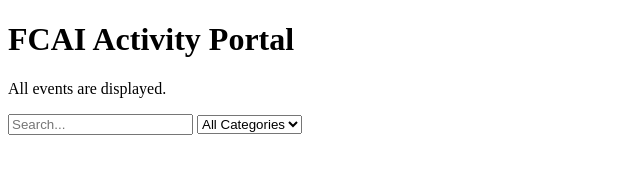
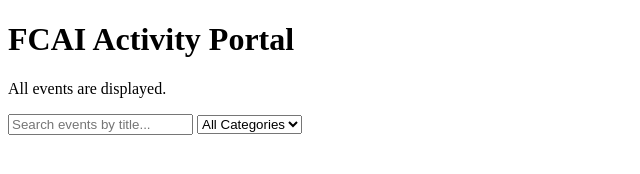
Before and after one commit to FCAI-E-Club-Tech-Committee/scratch2build_session_7, a plain HTML site: page index.html in a window 1280 px wide. Shown: the full height of the page, 0-640 px from the left. Drawn offline with Linux system fonts and the light colour scheme.

Commit message:
feat(search): update search placeholder and status message

```diff
--- a/index.html
+++ b/index.html
@@ -15,7 +15,7 @@
     <input
         type="text"
         id="search-input"
-        placeholder="Search..."
+        placeholder="Search events by title..."
     >
 
     <select id="category-select">
--- a/script.js
+++ b/script.js
@@ -1,10 +1,10 @@
 const portalSettings = {
     pageTitle: "FCAI Activity Portal",
-    statusMessage: "All events are displayed."
+    statusMessage: "Event search is ready."
 };
 
 const searchSettings = {
-    placeholder: "Search..."
+    placeholder: "Search events by title...",
 };
 
 const categorySettings = {
```
